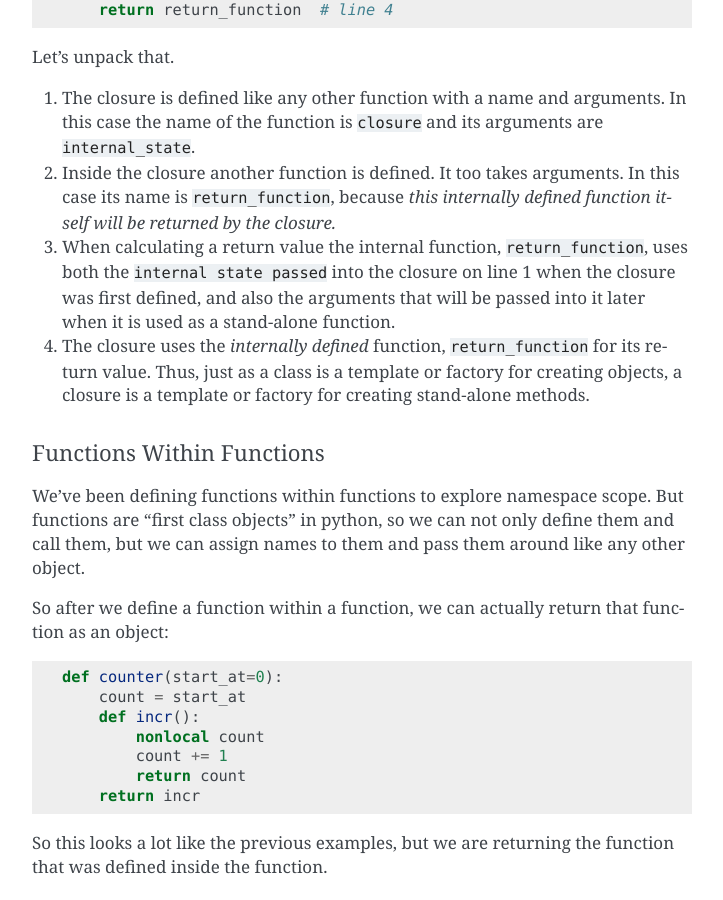
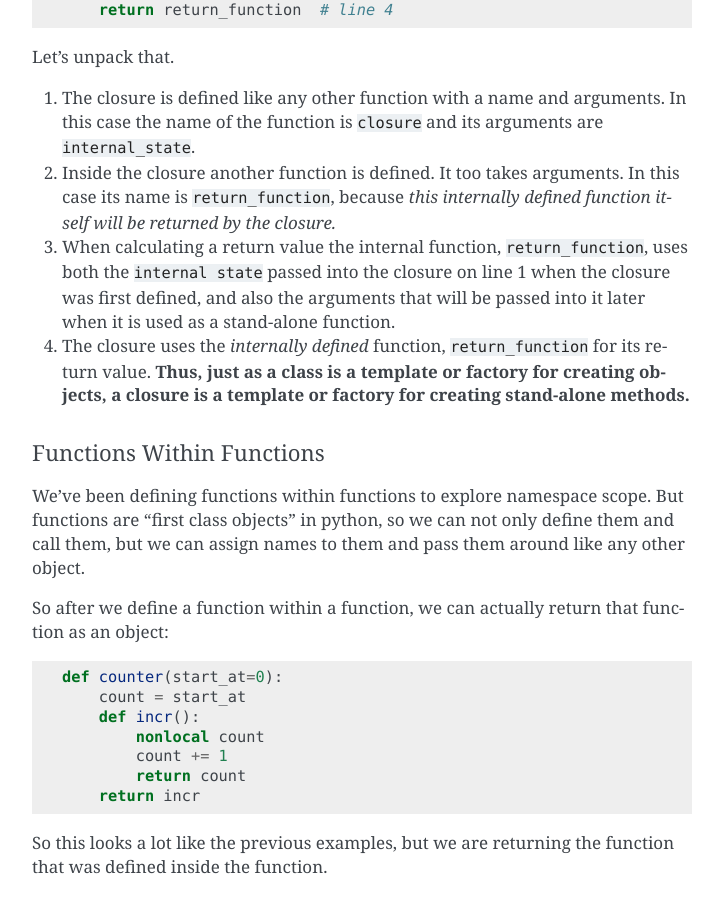
Before and after one commit to rriehle/FP3, a Sphinx documentation site: the page built from source/index.rst, in a window 1280 px wide and 900 px high, scrolled down 2678 px. Shown: the whole window, without its empty margins (388-1111 px from the left). Built offline with Sphinx 7.4.7, drawn with Linux system fonts in a browser that asks for light colours.

Commit message:
emphasis

```diff
--- a/source/index.rst
+++ b/source/index.rst
@@ -126,8 +126,8 @@ Let's unpack that.
 
 1.  The closure is defined like any other function with a name and arguments.  In this case the name of the function is ``closure`` and its arguments are ``internal_state``.
 2.  Inside the closure another function is defined.  It too takes arguments.  In this case its name is ``return_function``, because *this internally defined function itself will be returned by the closure.*
-3.  When calculating a return value the internal function, ``return_function``, uses both the ``internal state passed`` into the closure on line 1 when the closure was first defined, and also the arguments that will be passed into it later when it is used as a stand-alone function.
-4.  The closure uses the *internally defined* function, ``return_function`` for its return value.  Thus, just as a class is a template or factory for creating objects, a closure is a template or factory for creating stand-alone methods.
+3.  When calculating a return value the internal function, ``return_function``, uses both the ``internal state`` passed into the closure on line 1 when the closure was first defined, and also the arguments that will be passed into it later when it is used as a stand-alone function.
+4.  The closure uses the *internally defined* function, ``return_function`` for its return value.  **Thus, just as a class is a template or factory for creating objects, a closure is a template or factory for creating stand-alone methods.**
 
 
 Functions Within Functions
```
